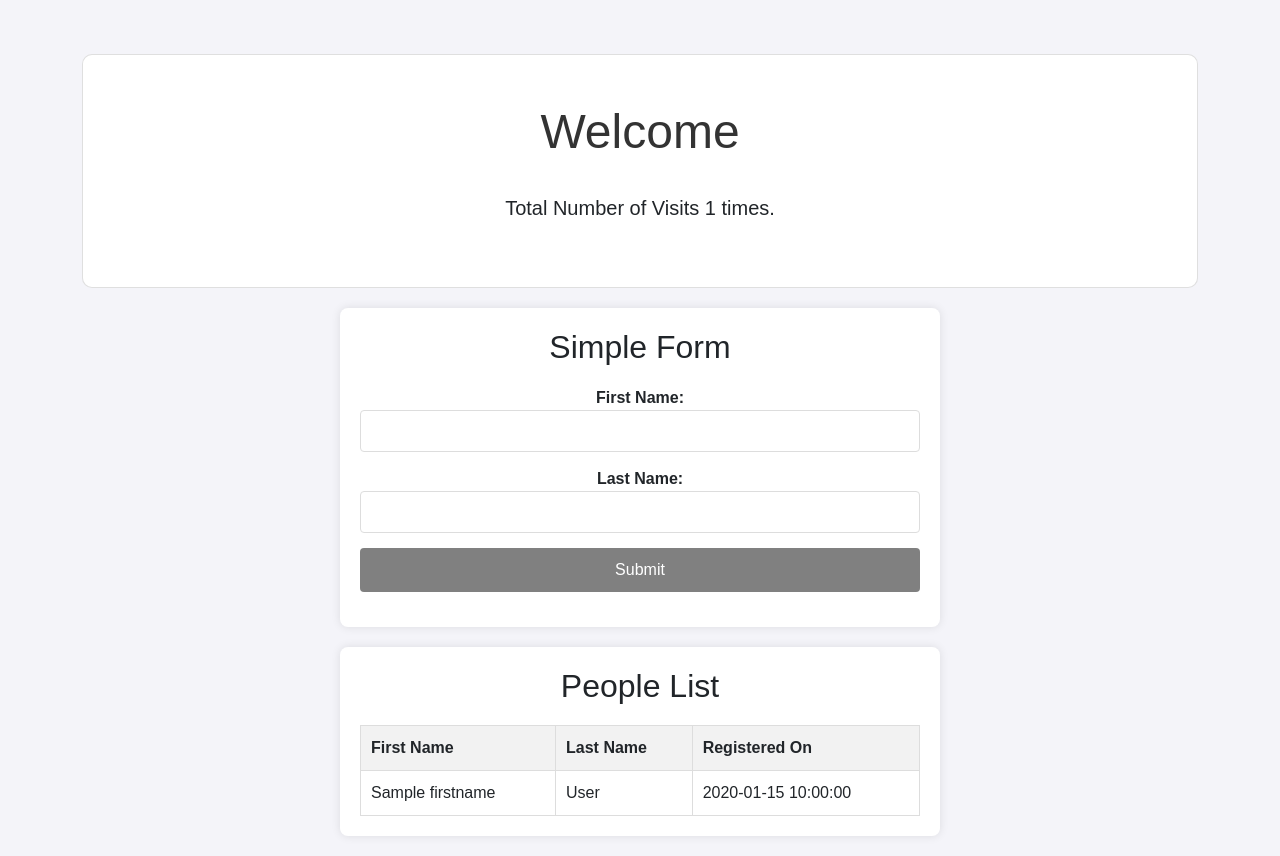
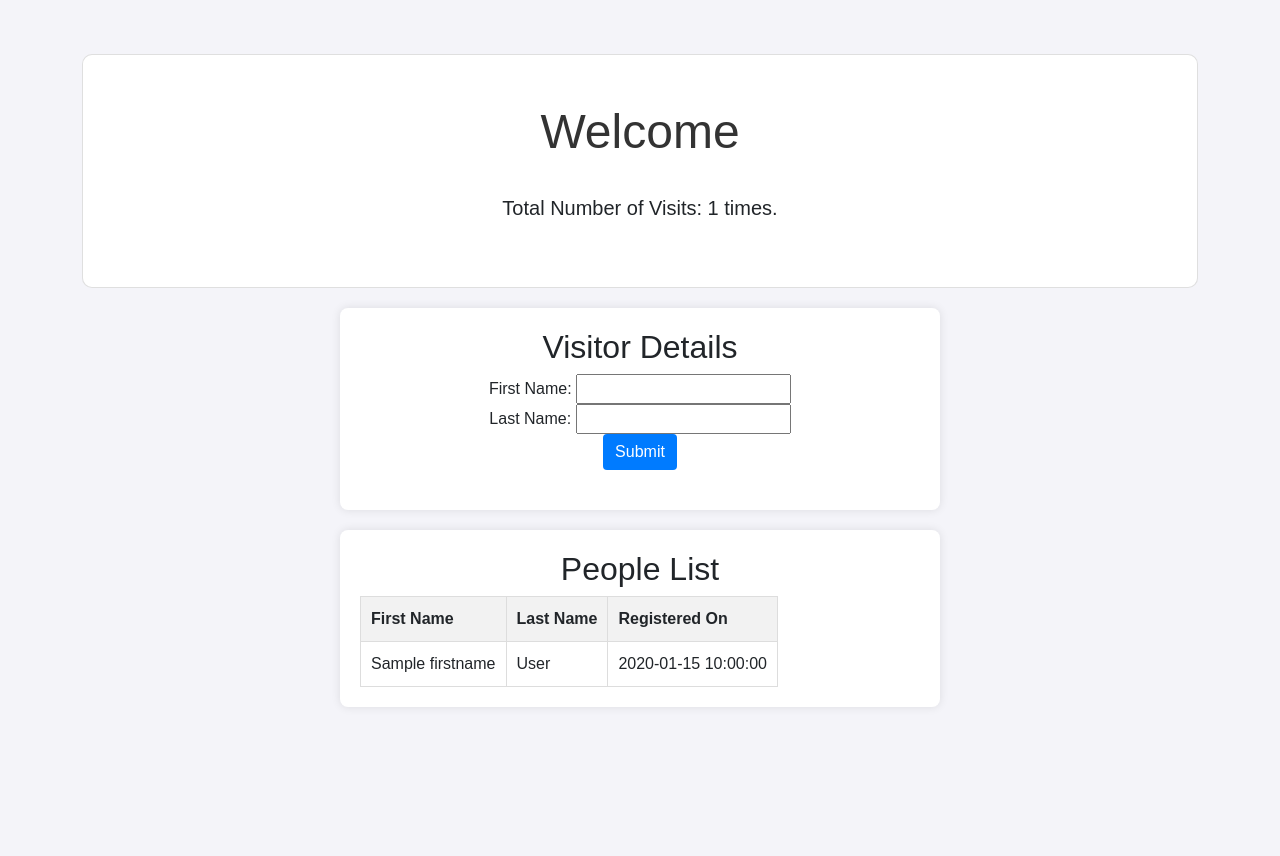
Before and after one commit to EddyKubwimana/lab_5, a Flask app: template flask_app/templates/index.html in a window 1280 px wide. Shown: the part 186-1042 px from the top of the page. After the commit the page ends 873 px from the top, so only its background shows below. Run offline with Flask 3, Linux system fonts and the light colour scheme; the template is opened without the code that fills it: most values are stand-ins (such as "Sample title", 1, 10 or a date in 2020).

Commit message:
updating the app.py and index.html

```diff
--- a/flask_app/app.py
+++ b/flask_app/app.py
@@ -1,71 +1,57 @@
-from flask import Flask, render_template, request
+from flask import Flask, render_template, request, jsonify
 import redis
 import mysql.connector
 
-import os
-
-
 app = Flask(__name__)
 
+# Redis for tracking page visits
 r = redis.Redis(host="redis", port=6379)
-
 
 
 @app.route("/")
 def home():
     count = r.incr("hits")
-    conn = db_connection("mysql","EddyKubwimana","password", "cloud")
+    conn = db_connection("mysql", "EddyKubwimana", "password", "cloud")
     cursor = conn.cursor()
 
+    # Create the table if not exists
     cursor.execute('''
-        CREATE TABLE IF NOT EXISTS people  (
+        CREATE TABLE IF NOT EXISTS people (
         id INT AUTO_INCREMENT PRIMARY KEY,
-       firstname VARCHAR(100),
-       lastname VARCHAR(100),
-       registration_time TIMESTAMP DEFAULT CURRENT_TIMESTAMP
+        firstname VARCHAR(100),
+        lastname VARCHAR(100),
+        registration_time TIMESTAMP DEFAULT CURRENT_TIMESTAMP
         );
     ''')
-
-
-
-
 
     cursor = conn.cursor(dictionary=True)
     cursor.execute('SELECT * FROM people ORDER BY registration_time DESC')
     people_data = cursor.fetchall()
-    print("People data : ", people_data)
-    print("Count ", count)
     cursor.close()
     conn.close()
 
+    return render_template("index.html", count=count, people=people_data)
 
-
-
-    return render_template("index.html", count = count, people = people_data )
 
 @app.route('/submit', methods=['POST'])
 def submit():
     firstname = request.form['firstname']
     lastname = request.form['lastname']
-    conn = db_connection("mysql","EddyKubwimana","password", "cloud")
+    conn = db_connection("mysql", "EddyKubwimana", "password", "cloud")
     cursor = conn.cursor()
     cursor.execute('INSERT INTO people (firstname, lastname) VALUES (%s, %s)', (firstname, lastname))
     conn.commit()
+
+    cursor.execute('SELECT * FROM people ORDER BY registration_time DESC')
+    people_data = cursor.fetchall()
     cursor.close()
     conn.close()
 
-    return render_template('index.html', message="User added successfully!")
 
+    return jsonify({'message': 'User added successfully!', 'people': people_data, 'count': r.get("hits").decode()})
 
 
 def db_connection(host, username, password, database):
-    '''
-    - Take host
-    - take username
-    - Take password
-    - database
-
-    '''
     connection = mysql.connector.connect(
         host=host,
         user=username,
@@ -75,6 +61,5 @@
     return connection
 
 
-
 if __name__ == "__main__":
-    app.run(host="0.0.0.0", port = 5000)
+    app.run(host="0.0.0.0", port=5000)
--- a/flask_app/templates/index.html
+++ b/flask_app/templates/index.html
@@ -4,8 +4,7 @@
     <meta charset="UTF-8">
     <meta name="viewport" content="width=device-width, initial-scale=1.0">
     <meta http-equiv="X-UA-Compatible" content="ie=edge">
-    <title>Flask Redis Page</title>
-    <!-- Bootstrap for styling -->
+    <title>Cloud Computing</title>
     <link href="https://cdn.jsdelivr.net/npm/bootstrap@5.1.3/dist/css/bootstrap.min.css" rel="stylesheet">
     <style>
         body {
@@ -30,7 +29,6 @@
             font-size: 3rem;
             color: #333;
         }
-
         .form-container, .people-container {
             background-color: #fff;
             padding: 20px;
@@ -39,44 +37,8 @@
             max-width: 600px;
             margin: 20px auto;
         }
-        .form-container h2, .people-container h2 {
-            text-align: center;
-            margin-bottom: 20px;
-        }
-        .form-group {
-            margin-bottom: 15px;
-        }
-        .form-group label {
-            display: block;
-            font-weight: bold;
-        }
-        .form-group input {
-            width: 100%;
-            padding: 8px;
-            border: 1px solid #ddd;
-            border-radius: 4px;
-        }
-        .form-group button {
-            width: 100%;
-            padding: 10px;
-            background-color: grey;
-            color: white;
-            border: none;
-            border-radius: 4px;
-            cursor: pointer;
-        }
-        .form-group button:hover {
-            background-color: grey;
-        }
-        table {
-            width: 100%;
-            border-collapse: collapse;
-            margin-top: 20px;
-        }
         table, th, td {
             border: 1px solid #ddd;
-        }
-        th, td {
             padding: 10px;
             text-align: left;
         }
@@ -84,7 +46,7 @@
             background-color: #f2f2f2;
         }
         .message {
-            color: grey;
+            color: green;
             text-align: center;
             margin-top: 20px;
         }
@@ -94,11 +56,12 @@
     <div class="container text-center">
         <div class="card p-5">
             <h1>Welcome</h1>
-            <p class="lead mt-4"> Total Number of Visits  <strong>{{ count }}</strong> times.</p>
+            <p class="lead mt-4">Total Number of Visits: <strong id="visit-count">{{ count }}</strong> times.</p>
         </div>
+
         <div class="form-container">
-            <h2>Simple Form</h2>
-            <form action="/submit" method="POST">
+            <h2>Visitor Details</h2>
+            <form id="visitorForm">
                 <div class="form-group">
                     <label for="firstname">First Name:</label>
                     <input type="text" id="firstname" name="firstname" required>
@@ -108,18 +71,14 @@
                     <input type="text" id="lastname" name="lastname" required>
                 </div>
                 <div class="form-group">
-                    <button type="submit">Submit</button>
+                    <button type="submit" class="btn btn-primary">Submit</button>
                 </div>
             </form>
-
-            {% if message %}
-            <p class="message">{{ message }}</p>
-            {% endif %}
+            <p class="message" id="message"></p>
         </div>
 
         <div class="people-container">
             <h2>People List</h2>
-            {% if people %}
             <table>
                 <thead>
                     <tr>
@@ -128,7 +87,7 @@
                         <th>Registered On</th>
                     </tr>
                 </thead>
-                <tbody>
+                <tbody id="people-list">
                     {% for person in people %}
                     <tr>
                         <td>{{ person.firstname }}</td>
@@ -138,17 +97,54 @@
                     {% endfor %}
                 </tbody>
             </table>
-            {% else %}
-            <p>No visitor yet registered.</p>
-            {% endif %}
         </div>
+    </div>
+
+    <script>
+
+        document.getElementById('visitorForm').addEventListener('submit', function(event) {
+            event.preventDefault();
+
+            const firstname = document.getElementById('firstname').value;
+            const lastname = document.getElementById('lastname').value;
 
 
+            fetch('/submit', {
+                method: 'POST',
+                headers: {
+                    'Content-Type': 'application/x-www-form-urlencoded',
+                },
+                body: `firstname=${firstname}&lastname=${lastname}`
+            })
+            .then(response => response.json())
+            .then(data => {
+
+                document.getElementById('message').textContent = data.message;
 
 
+                const peopleList = document.getElementById('people-list');
+                peopleList.innerHTML = '';
+
+                data.people.forEach(person => {
+                    const row = document.createElement('tr');
+                    row.innerHTML = `
+                        <td>${person.firstname}</td>
+                        <td>${person.lastname}</td>
+                        <td>${person.registration_time}</td>
+                    `;
+                    peopleList.appendChild(row);
+                });
 
 
-    </div>
+                document.getElementById('visit-count').textContent = data.count;
+
+
+                document.getElementById('firstname').value = '';
+                document.getElementById('lastname').value = '';
+            })
+            .catch(error => console.error('Error:', error));
+        });
+    </script>
     <script src="https://cdn.jsdelivr.net/npm/bootstrap@5.1.3/dist/js/bootstrap.bundle.min.js"></script>
 </body>
 </html>
```
